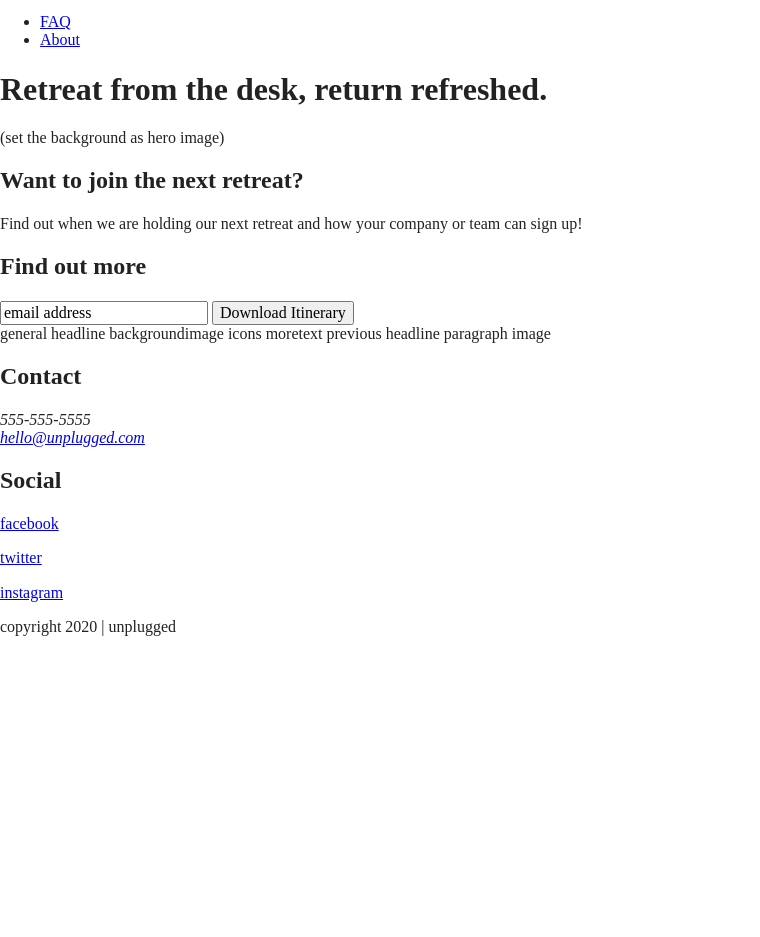
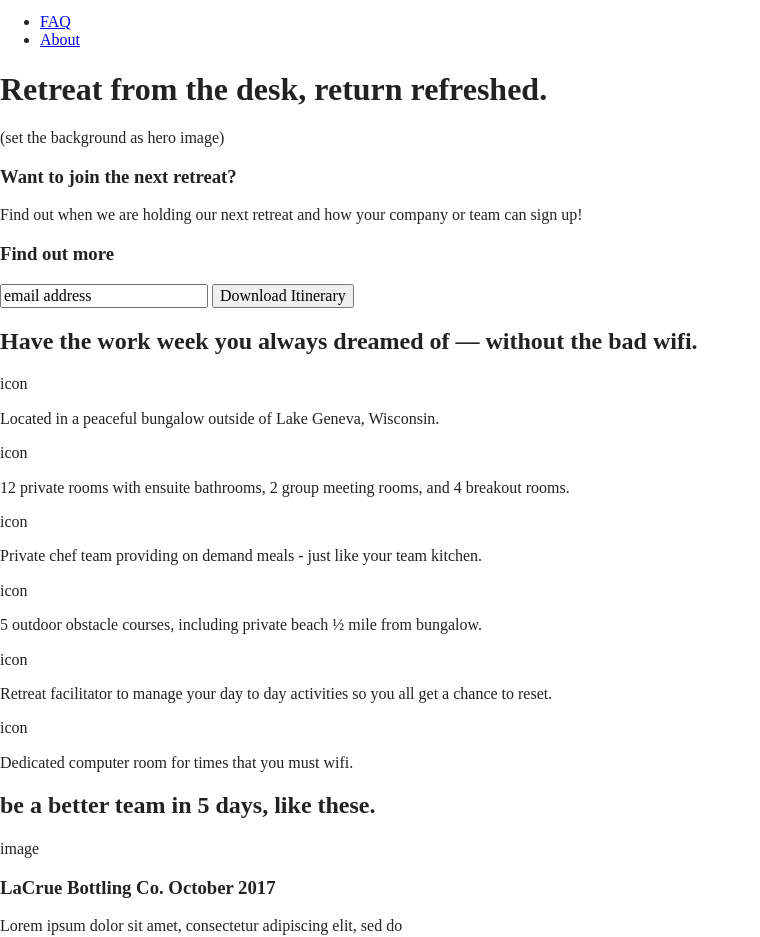
Before and after one commit to caitlinpmarshall/206-unplugged-retreat, a website built with Parcel: page index.html in a window 1280 px wide. Shown: the part 23-960 px from the top of the page, without its empty margins (0-760 px from the left). Before the commit the page ends 800 px from the top, so only its background shows below. Built offline with nearby package versions, Linux system fonts and the light colour scheme.

Commit message:
Completed structure and content for homepage

```diff
--- a/index.html
+++ b/index.html
@@ -35,6 +35,7 @@
       </nav>
     </div> <!-- header content wrapper ends -->
   </header>
+
   <main>
     <section class="hero-area">
       <div class="content-wrapper">
@@ -42,35 +43,73 @@
         <p>(set the background as hero image)</p>
       </div>
     </section>
+
     <aside>
       <div class="content-wrapper">
         <div class="form-description">
-          <h2>Want to join the next retreat?</h2>
+          <h3>Want to join the next retreat?</h3>
           <p>Find out when we are holding our next retreat and how your company or team can sign up!</p>
         </div>
         <div class="form">
-          <h2>Find out more</h2>
+          <h3>Find out more</h3>
           <input type="text" name="name" value="email address">
           <input type="button" value="Download Itinerary">
         </div>
-      </div> <!-- newsletter aside ends -->
+      </div> <!-- aside content wrapper ends -->
     </aside>
 
-    general
-      headline
-      backgroundimage
-      icons
-      moretext
-    previous
-      headline
-      paragraph
-      image
+    <section class="features">
+      <div class="content-wrapper">
+        <h2>Have the work week you always dreamed of — without the bad wifi.</h2>
+        <div class="features-items">
+          <article>
+            <p class="fontawesome-icon">icon</p>
+            <p class="features-item-desc">Located in a peaceful bungalow outside of Lake Geneva, Wisconsin.</p>
+          </article>
+          <article>
+            <p class="fontawesome-icon">icon</p>
+            <p class="features-item-desc">12 private rooms with ensuite bathrooms, 2 group meeting rooms, and 4 breakout rooms.</p>
+          </article>
+          <article>
+            <p class="fontawesome-icon">icon</p>
+            <p class="features-item-desc">Private chef team providing on demand meals - just like your team kitchen.</p>
+          </article>
+          <article>
+            <p class="fontawesome-icon">icon</p>
+            <p class="features-item-desc">5 outdoor obstacle courses, including private beach ½ mile from bungalow.</p>
+          </article>
+          <article>
+            <p class="fontawesome-icon">icon</p>
+            <p class="features-item-desc">Retreat facilitator to manage your day to day activities so you all get a chance to reset.</p>
+          </article>
+          <article>
+            <p class="fontawesome-icon">icon</p>
+            <p class="features-item-desc">Dedicated computer room for times that you must wifi.</p>
+          </article>
+        </div>
+      </div> <!-- features content-wrapper ends -->
+    </section> <!-- features section ends -->
+
+    <section class="reviews">
+      <div class="content-wrapper">
+        <h2>be a better team in 5 days, like these.</h2>
+        <p>image</p>
+        <article>
+          <div>
+            <h3>LaCrue Bottling Co. October 2017</h3>
+            <p>Lorem ipsum dolor sit amet, consectetur adipiscing elit, sed do</p>
+          </div>
+        </article>
+      </div> <!-- reviews content-wrapper ends -->
+    </section> <!-- reviews section ends -->
+
   </main>
+
   <footer>
     <div class="content-wrapper">
       <div class="footer-content">
         <div class="contact">
-          <h2>Contact</h2>
+          <h3>Contact</h3>
           <address>
             <p>
               555-555-5555<br>
@@ -79,7 +118,7 @@
           </address>
         </div>
         <div class="social">
-          <h2>Social</h2>
+          <h4>Social</h4>
           <div class="social-icons">
             <p><a href="https://www.facebook.com/" target="_blank">facebook</a></p>
             <p><a href="https://www.twitter.com" target="_blank">twitter</a></p>
```
